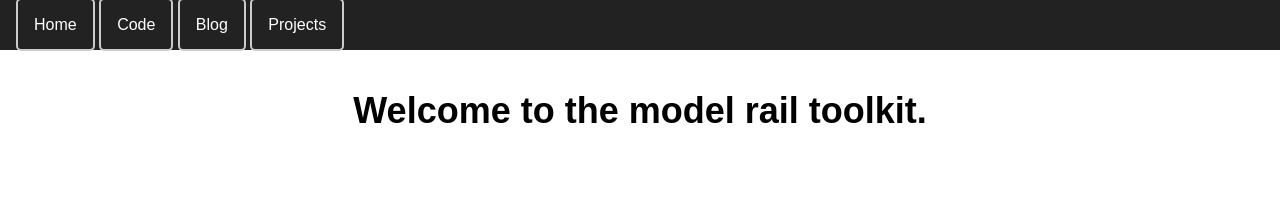
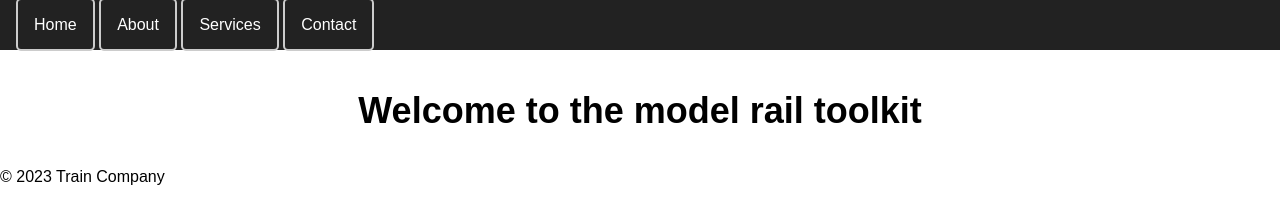
Before and after one commit to ToBlocky2/model-rail-toolkit, a plain HTML site: page index.html in a window 1280 px wide. Drawn offline with Linux system fonts and the light colour scheme.

Commit message:
Update index.html

```diff
--- a/index.html
+++ b/index.html
@@ -3,7 +3,7 @@
 <head>
     <meta charset="UTF-8">
     <meta name="viewport" content="width=device-width, initial-scale=1.0">
-    <title>Model Rail Toolkit</title>
+    <title>Train Index Page</title>
     <link rel="stylesheet" href="css/index.css">
 </head>
 <body>
@@ -11,16 +11,17 @@
         <nav>
             <ul>
                 <li><a href="#">Home</a></li>
-                <li><a href="https://github.com/ToBlocky2/model-rail-toolkit">Code</a></li>
-                <li><a href="#">Blog</a></li>
-                <li><a href="#">Projects</a></li>
+                <li><a href="#">About</a></li>
+                <li><a href="#">Services</a></li>
+                <li><a href="#">Contact</a></li>
             </ul>
         </nav>
     </header>
     <main>
-        <h1>Welcome to the model rail toolkit.</h1>
+        <h1>Welcome to the model rail toolkit</h1>
     </main>
     <footer>
+        &copy; 2023 Train Company
     </footer>
 </body>
 </html>
```
